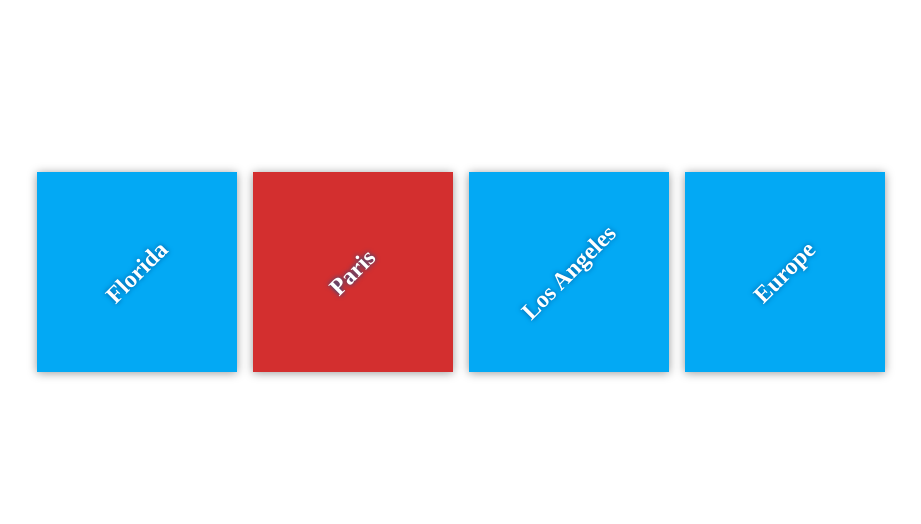
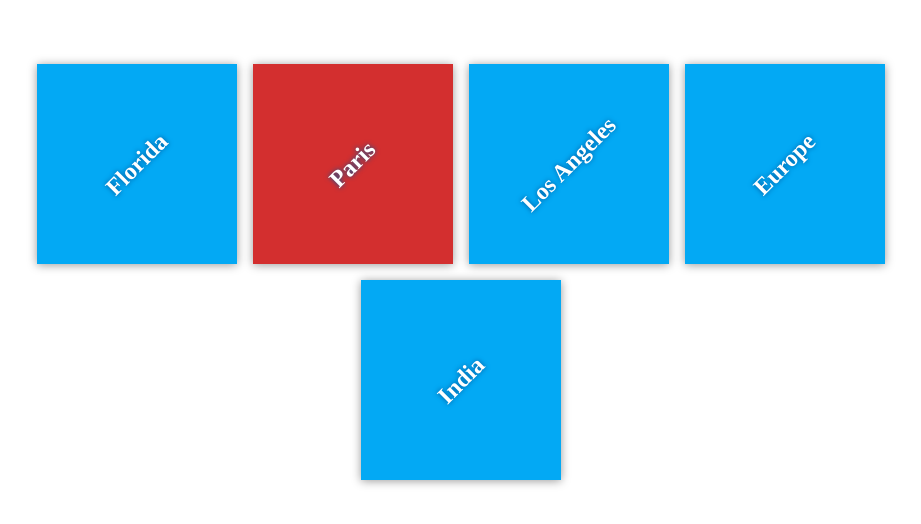
Before and after one commit to grajnikanth/my-travel-plans, a plain HTML site: page index.html in a window 1280 px wide. Shown: the part 128-652 px from the top of the page, without its empty margins (179-1100 px from the left). Drawn offline with Linux system fonts and the light colour scheme.

Commit message:
added India to the list

```diff
--- a/index.html
+++ b/index.html
@@ -25,6 +25,9 @@
             <div class="destination" id="Europe">
                 <h2>Europe</h2>
             </div>
+            <div class="destination" id="India">
+                <h2>India</h2>
+            </div>
 
         </div>
     </div>
```
